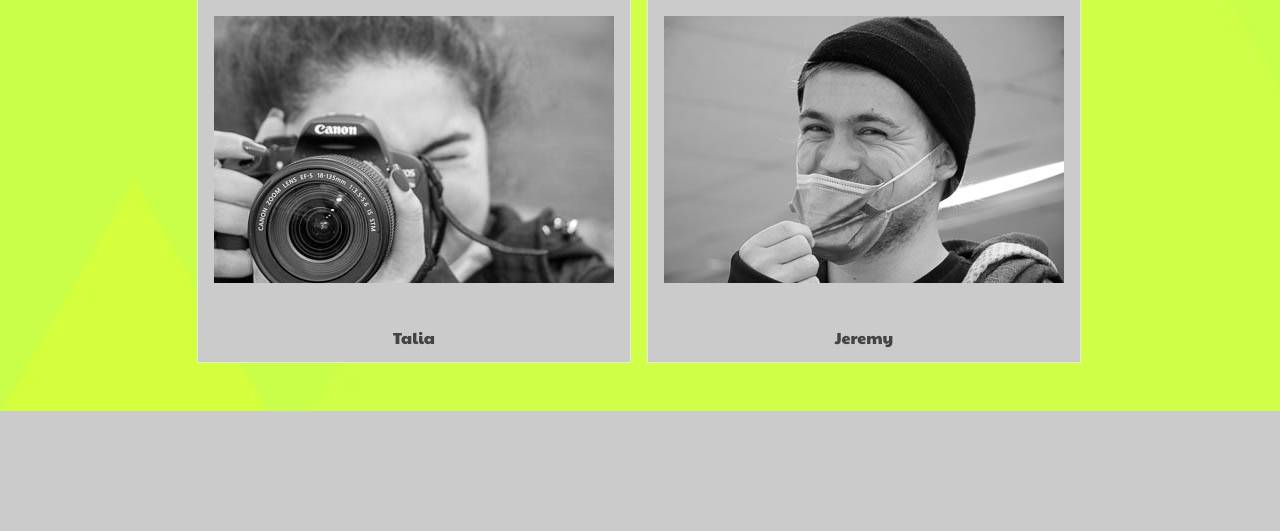
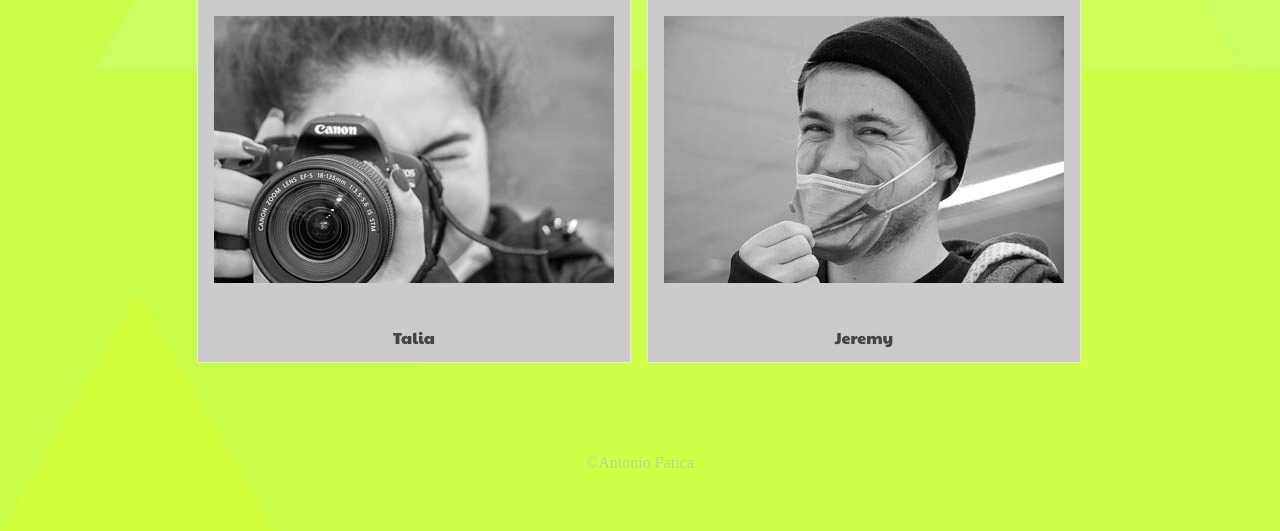
Before and after one commit to IceCabbagee/photogallery, a PHP site: page / in a window 1280 px wide. Shown: the part 3933-4464 px from the top of the page. Before the commit the page ends 4344 px from the top, so only its background shows below. Run offline with PHP 8.4, Linux system fonts and the light colour scheme.

Commit message:
Add files via upload

```diff
--- a/themes/active/css/style.css
+++ b/themes/active/css/style.css
@@ -26,6 +26,13 @@ COLOR PALETTE WITH CSS VARIABLES
 
  h1 {
    font-size: 2.5em;
+   text-align: center;
+ }
+ footer {
+   border: #444444;
+   padding: 30px;
+   margin: 30px;
+   color: rgb(182, 216, 131);
    text-align: center;
  }
 
--- a/themes/active/includes/footer.php
+++ b/themes/active/includes/footer.php
@@ -3,6 +3,7 @@
 // it is always included at the end of the template file
 // to close the tags properly
 ?>
-
+<footer>
+<p>&copy;Antonio Fatica </p></footer>
 </body>
 </html>
```
